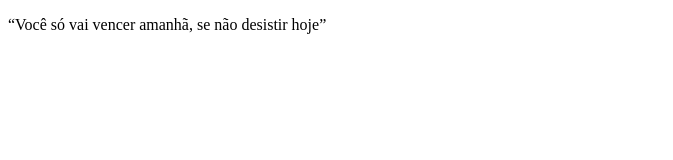
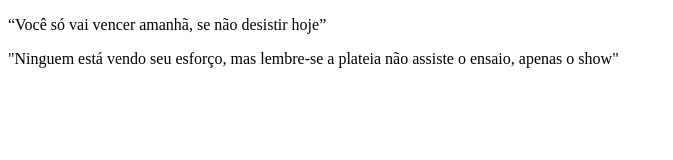
Before and after one commit to Pesouzaaaa/Projeto-modulo-1, a plain HTML site: page index.html in a window 1280 px wide. Shown: the whole page, without its empty margins (0-673 px from the left). Drawn offline with Linux system fonts and the light colour scheme.

Commit message:
Frase motivacional 2

```diff
--- a/index.html
+++ b/index.html
@@ -8,5 +8,6 @@
 </head>
 <body>
     <p>“Você só vai vencer amanhã, se não desistir hoje”</p>
+    <p>"Ninguem está vendo seu esforço, mas lembre-se a plateia não assiste o ensaio, apenas o show"</p>
 </body>
 </html>
```
